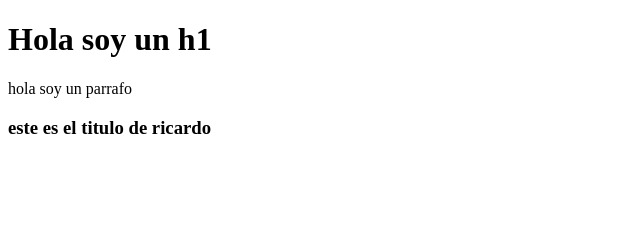
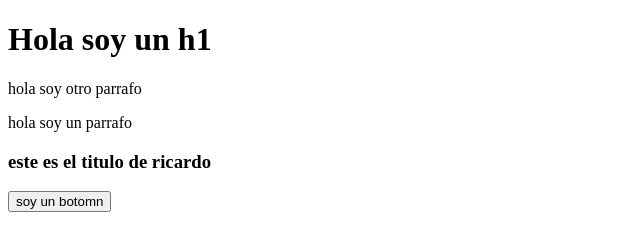
Before and after one commit to brai-2023/miarchivo, a plain HTML site: page index.html in a window 1280 px wide. Shown: the whole page, without its empty margins (0-640 px from the left). Drawn offline with Linux system fonts and the light colour scheme.

Commit message:
agregue unas cositas

```diff
--- a/index.html
+++ b/index.html
@@ -9,8 +9,13 @@
 <body>
     <h1>Hola soy un h1</h1>
 
+
+
+    <p>hola soy otro parrafo</p>
     <p>hola soy un parrafo</p>
 
     <h3>este es el titulo de ricardo</h3>
+
+    <button>soy un botomn</button>
 </body>
 </html>
```
